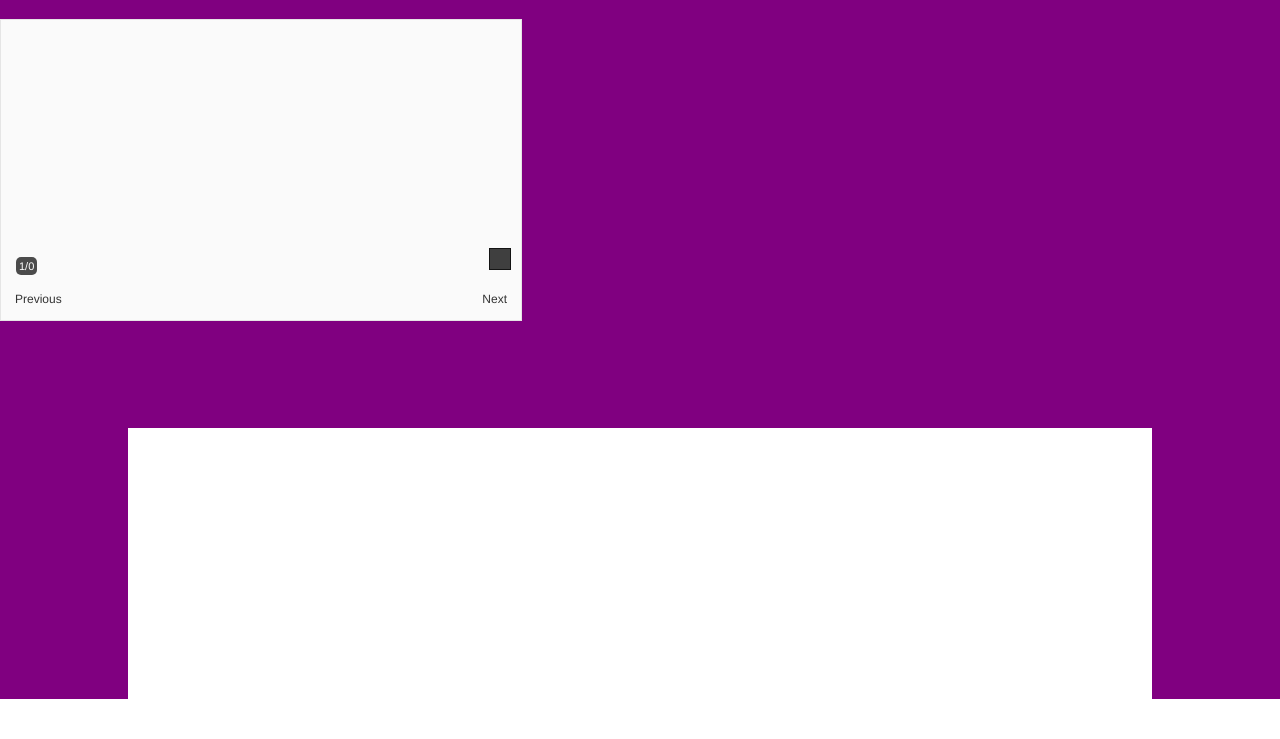
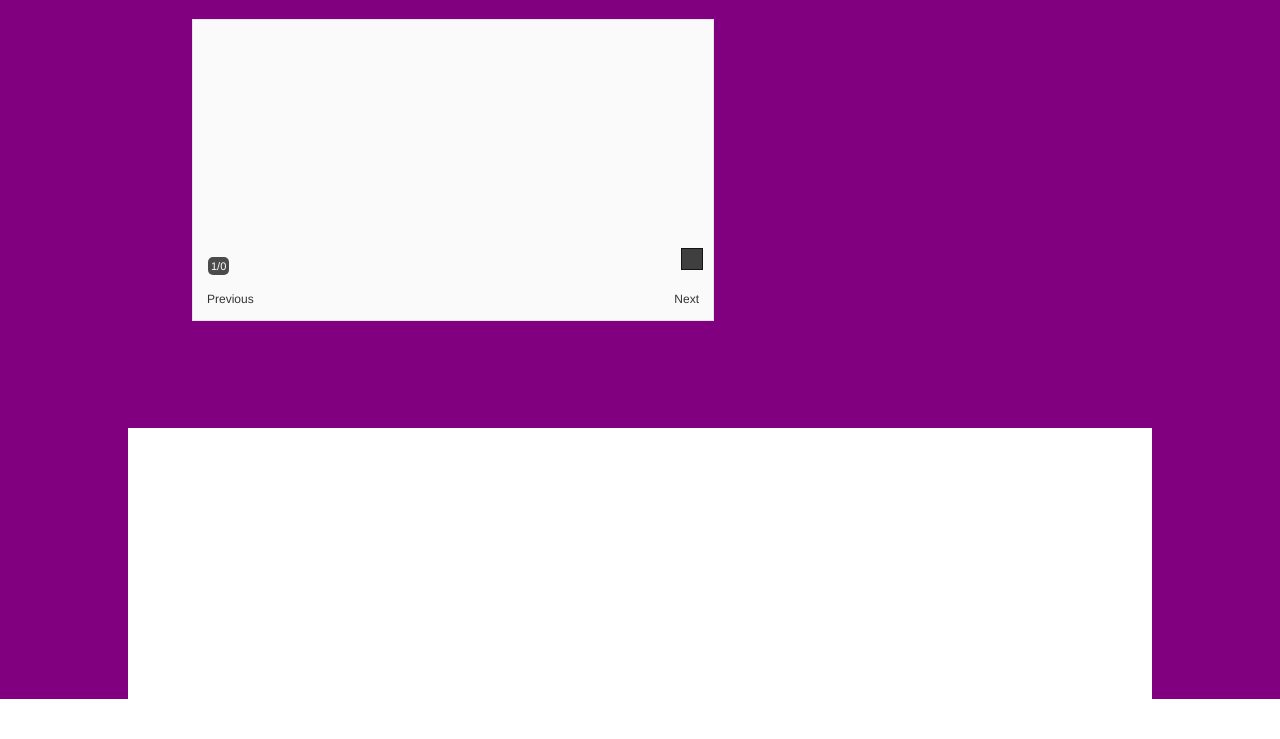
Before and after one commit to aschulz7789/aschulz7789.github.io, a plain HTML site: page index.html in a window 1280 px wide. Shown: the part 61-800 px from the top of the page. Drawn offline with nearby package versions, Linux system fonts and the light colour scheme.

Commit message:
Update base.css

```diff
--- a/base.css
+++ b/base.css
@@ -11,7 +11,7 @@ a{color:white;}
 
 /* The stage is the wrapper. The image fills 100% the height of the stage */
 .pika-stage, .pika-textnav {width: 500px;}
-.pika-stage {position: relative; background: #fafafa; border: 1px solid #e5e5e5; padding: 10px 10px 40px 10px; text-align:center; height:250px;}
+.pika-stage {position: relative; background: #fafafa; border: 1px solid #e5e5e5; padding: 10px 10px 40px 10px; text-align:center;margin-left:15%;margin-right:15%; height:250px;}
 .pika-stage img{height:100%;}
 .pika-stage .caption {position: absolute; background: #000; background: rgba(0,0,0,0.75);  border: 1px solid #141414; font-size: 11px;
 			color: #fafafa; padding: 10px; text-align: right; bottom: 50px; right: 10px;}
```
